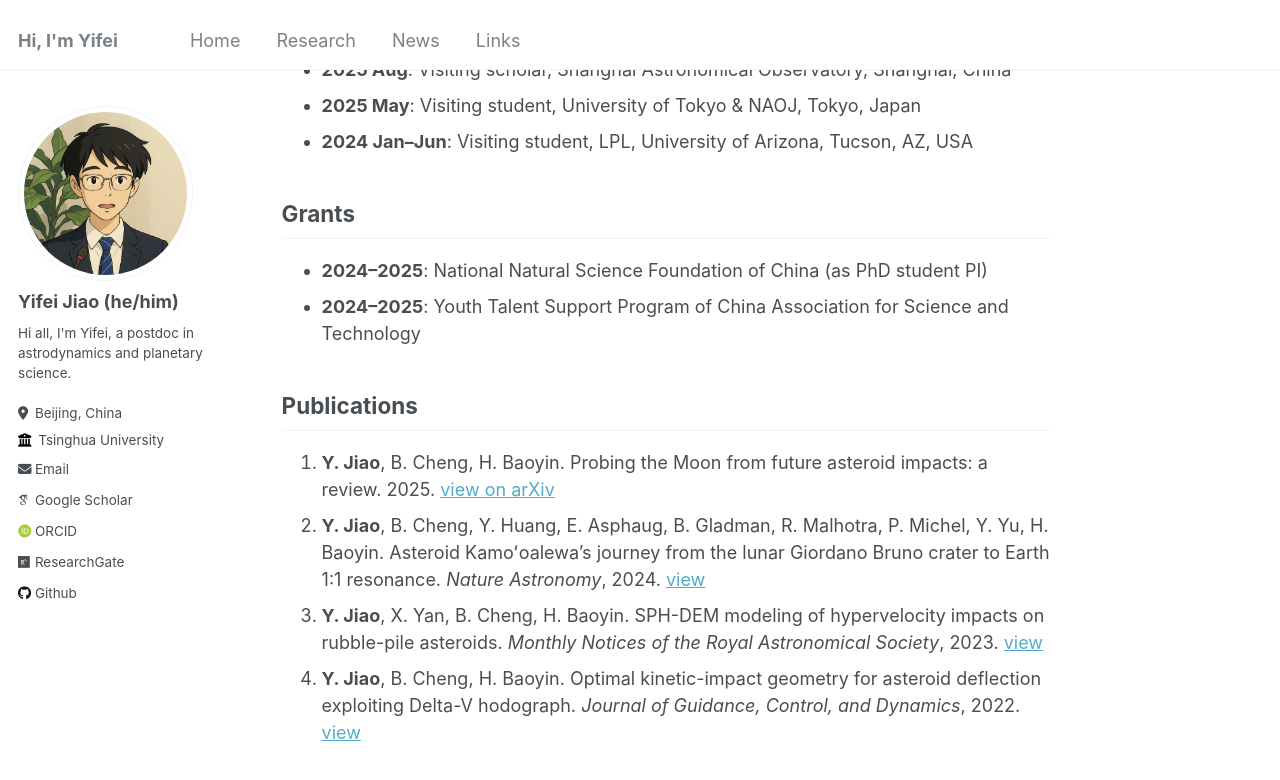
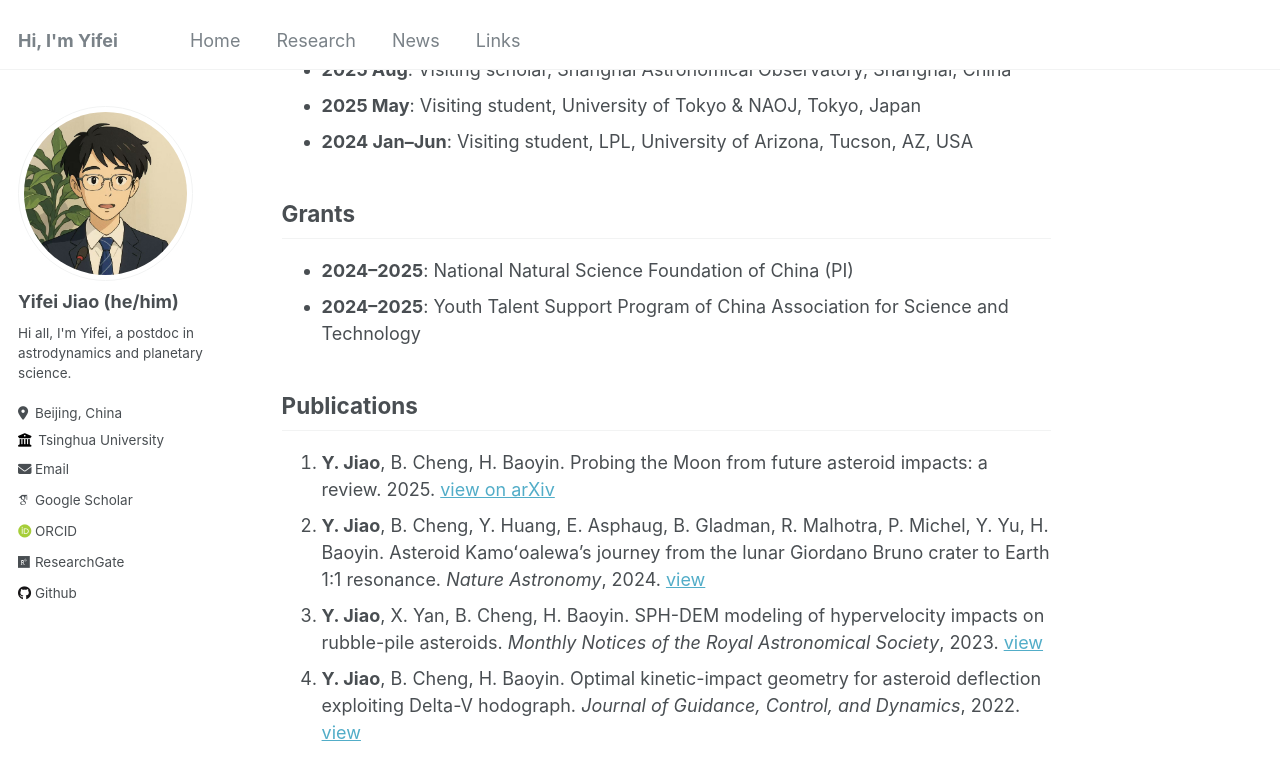
Before and after one commit to jiaoyf-thu/jiaoyf-thu.github.io, a Jekyll site: the page built from _pages/about.md, in a window 1280 px wide and 900 px high, scrolled down 911 px. Shown: the top 780 px of the window. Built offline with Jekyll 4.4.1, drawn with Linux system fonts in a browser that asks for light colours; some web fonts are replaced.

Commit message:
Update about.md

```diff
--- a/_pages/about.md
+++ b/_pages/about.md
@@ -32,7 +32,7 @@ Feel free to contact me at jiaoyf.thu@gmail.com for any discussions!
 
 ## Grants
 
-+ **2024--2025**: National Natural Science Foundation of China (as PhD student PI)
++ **2024--2025**: National Natural Science Foundation of China (PI)
 + **2024--2025**: Youth Talent Support Program of China Association for Science and Technology
 
 ## Publications
```
